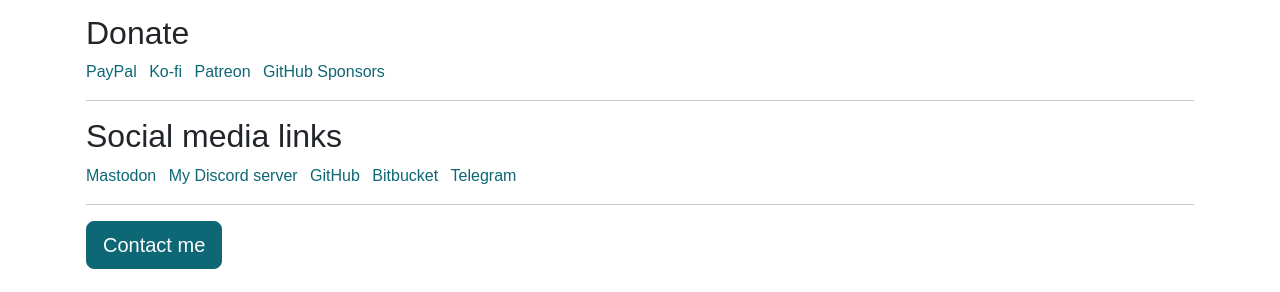
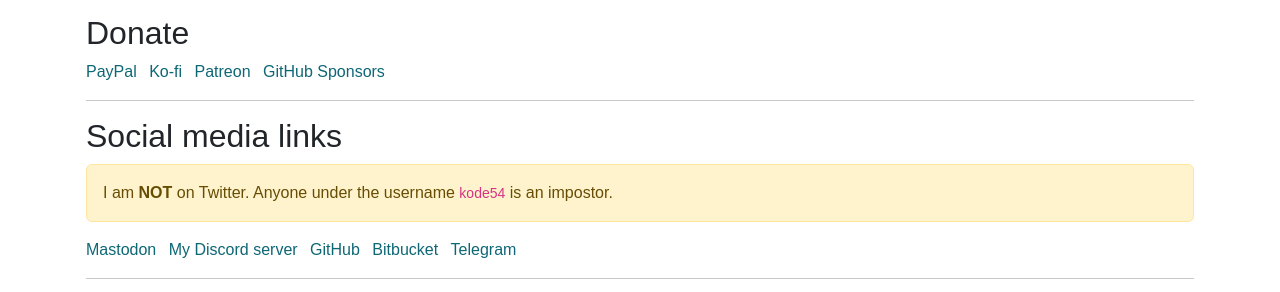
Before and after one commit to lscpriv/kode54-net, a website built with Parcel: page src/index.pug in a window 1280 px wide. Shown: the part 412-704 px from the top of the page. Built offline with nearby package versions, Linux system fonts and the light colour scheme; a web font is replaced by a local one.

Commit message:
Update index.pug

```diff
--- a/src/index.pug
+++ b/src/index.pug
@@ -41,6 +41,8 @@
             a(href='https://github.com/sponsors/kode54' target='_self') GitHub Sponsors
     hr
     h2 Social media links
+    .alert.alert-warning(role="alert")
+        span I am #[strong NOT] on Twitter. Anyone under the username #[code kode54] is an impostor.
     ul.list-inline
         li.list-inline-item
             a(href='https://social.losno.co/@chris' target='_self' rel='me') Mastodon
```
